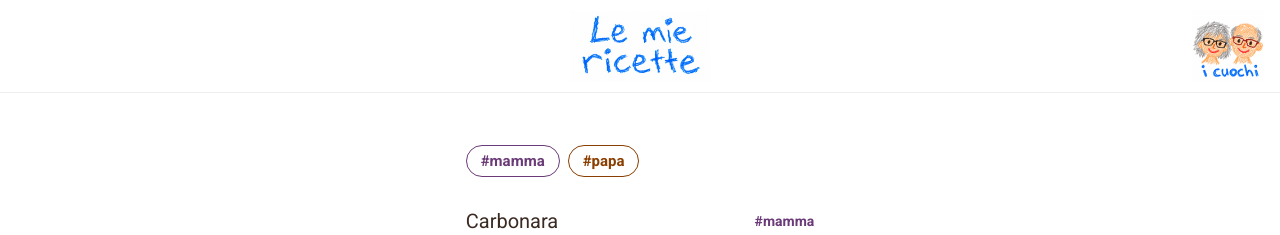
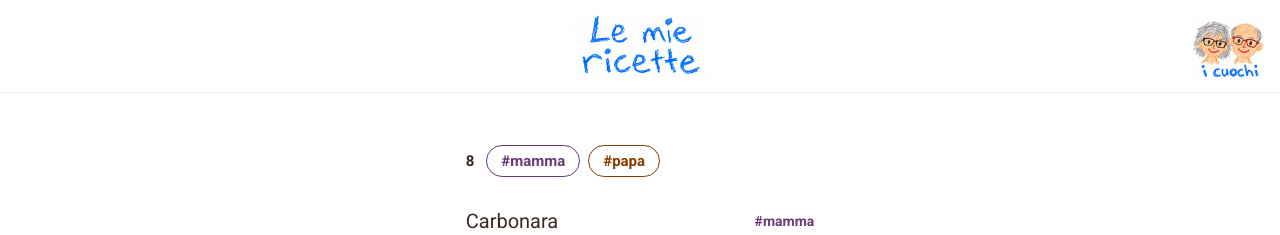
Before and after one commit to martagarzia/cloud-deployment-lab, a website: page public/index.html in a window 1280 px wide. Shown: the top 235 px of the page. Drawn offline with Linux system fonts and the light colour scheme.

```diff
--- a/public/index.html
+++ b/public/index.html
@@ -38,6 +38,7 @@
   <main class="home-page">
     <!-- Choose whose recipes to show. -->
     <div class="recipe-filter" role="group" aria-label="Filtra per cuoco">
+      <span class="recipe-count" aria-live="polite">8</span>
       <button type="button" class="cook-filter cook-tag-mamma" data-cook="mamma" aria-pressed="false">#mamma</button>
       <button type="button" class="cook-filter cook-tag-papa" data-cook="papa" aria-pressed="false">#papa</button>
     </div>
--- a/public/js/recipe-filter.js
+++ b/public/js/recipe-filter.js
@@ -242,6 +242,55 @@
   },
 
   /**
+   * Counts how many recipes stay visible for the active cook.
+   * @param {string} cookName The active cook, or an empty string.
+   * @returns {number} The number of visible recipes.
+   */
+  countVisibleRecipes: function (cookName)
+  {
+    let recipeItems;
+    let itemCount;
+    let visibleCount;
+    let i;
+
+    recipeItems = document.querySelectorAll(".recipe-item");
+    itemCount = recipeItems.length;
+    visibleCount = 0;
+    i = 0;
+
+    while (i < itemCount)
+    {
+      if (this.isRecipeVisible(recipeItems[i].dataset.cook, cookName) == true)
+      {
+        visibleCount++;
+      }
+      i++;
+    }
+
+    return (visibleCount);
+  },
+
+  /**
+   * Writes the visible recipe count into the filter row.
+   * @param {string} cookName The active cook, or an empty string.
+   * @returns {void}
+   */
+  updateRecipeCount: function (cookName)
+  {
+    let countElement;
+    let visibleCount;
+
+    countElement = document.querySelector(".recipe-count");
+    visibleCount = 0;
+
+    if (countElement != null)
+    {
+      visibleCount = this.countVisibleRecipes(cookName);
+      countElement.textContent = String(visibleCount);
+    }
+  },
+
+  /**
    * Applies the active cook to the buttons and the recipe list.
    * @param {string} cookName The active cook, or an empty string.
    * @returns {void}
@@ -250,6 +299,7 @@
   {
     this.markSelectedButton(cookName);
     this.showRecipes(cookName);
+    this.updateRecipeCount(cookName);
   },
 
   /**
--- a/public/style.css
+++ b/public/style.css
@@ -296,14 +296,30 @@
 
   /* Place the cook filters on one row. */
   .recipe-filter {
-    /* Align the two tags side by side. */
+    /* Align the count and the tags side by side. */
     display: flex;
 
-    /* Add space between the tags. */
+    /* Keep the count level with the tags. */
+    align-items: center;
+
+    /* Add space between the count and the tags. */
     gap: 8px;
 
     /* Separate the filters from the recipe list. */
     margin-bottom: 32px;
+  }
+
+  /* Show how many recipes match the active filter. */
+  .recipe-count {
+    /* Match the tag label size. */
+    font-size: 15px;
+    font-weight: 700;
+
+    /* Match the warm dark brown used for the recipe names. */
+    color: #3a2a22;
+
+    /* Leave a little space before the first tag. */
+    margin-right: 4px;
   }
 
   /* Draw each filter as a small rounded tag. */
```
Also changed, not shown: public/images/carbonara.jpg, public/images/share/carbonara.jpg.
